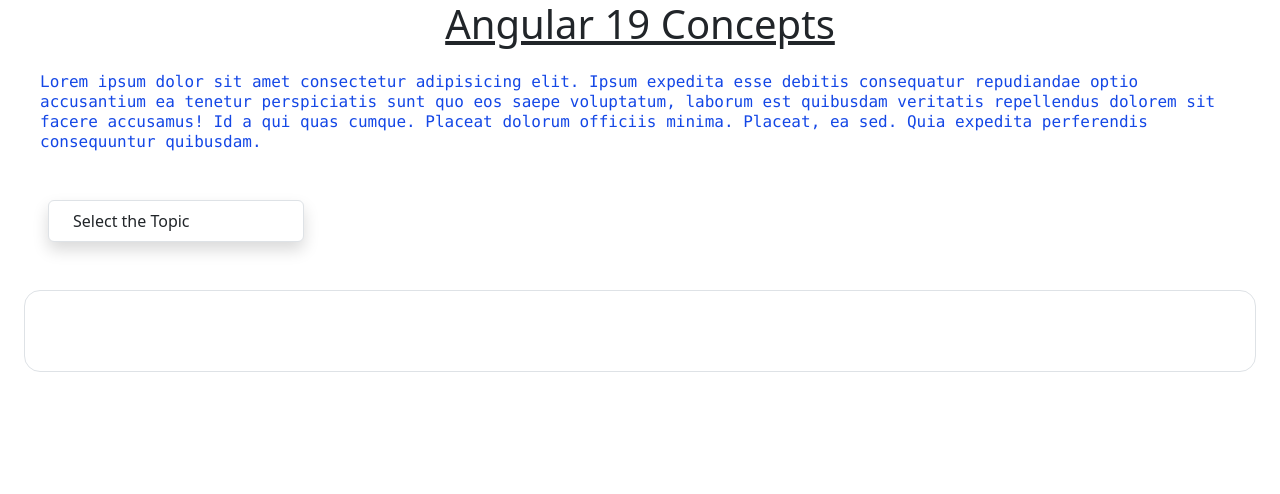
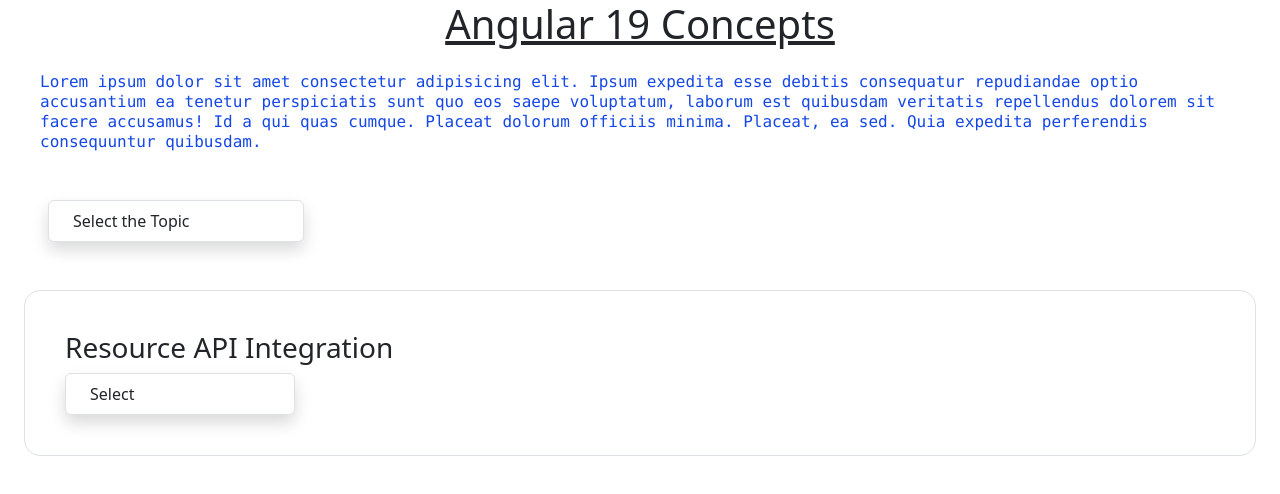
Before and after one commit to MadhuKumarGowda/Angular, an Angular app: page /ResourceAPI in a window 1280 px wide. Before the commit this address led to /. Shown: the top 494 px of the page. Built offline with nearby package versions, Linux system fonts and the light colour scheme; no server answers.

Commit message:
Resource API implementation

```diff
--- a/src/app/app.component.ts
+++ b/src/app/app.component.ts
@@ -25,6 +25,7 @@
     { path: 'TemplateForm', name: 'Template Form' },
     { path: 'ReactiveForm', name: 'Reactive Form' },
     { path: 'APIIntegration', name: 'API Integration' },
+    { path: 'ResourceAPI', name: 'Resource API' },
   ];
 
   constructor(private router: Router) {}
--- a/src/app/app.routes.ts
+++ b/src/app/app.routes.ts
@@ -10,6 +10,7 @@
 import { TemplateFormComponent } from './components/forms/template-form/template-form.component';
 import { ReactiveFormComponent } from './components/forms/reactive-form/reactive-form.component';
 import { InteractAPIComponent } from './components/interact-api/interact-api.component';
+import { ResourceApiComponent } from './components/resource-api/resource-api.component';
 
 export const routes: Routes = [
   // below is default route, full means complete route and prefix is only routing value
@@ -25,4 +26,5 @@
   { path: 'TemplateForm', component: TemplateFormComponent },
   { path: 'ReactiveForm', component: ReactiveFormComponent },
   { path: 'APIIntegration', component: InteractAPIComponent },
+  { path: 'ResourceAPI', component: ResourceApiComponent },
 ];
--- /dev/null
+++ b/src/app/components/resource-api/resource-api.component.html
@@ -0,0 +1,24 @@
+<h3>Resource API Integration</h3>
+<div class="flex-col justify-center items-center">
+    <div>
+        <select (change)="selectedTodoId($event)" class="block appearance-none w-[20%] bg-white border border-gray-400 hover:border-gray-500 px-4 py-2 pr-8 rounded shadow leading-tight focus:outline-none focus:shadow-outline">
+            <option value="0"> Select</option>
+            <option value="1"> 1</option>
+            <option value="2"> 2</option>
+            <option value="3"> 3</option>
+            <option value="4"> 4</option>
+            <option value="5"> 5</option>
+        </select>
+    </div>
+    @if(userList.hasValue()){
+        <div>
+            <ul>
+                @for(user of userList.value(); track $index){
+                    <li> {{user.title}} - {{user.completed}}</li>
+                }
+            </ul>
+        </div>
+    }
+
+
+</div>
--- /dev/null
+++ b/src/app/components/resource-api/resource-api.component.ts
@@ -0,0 +1,26 @@
+import { Component, resource, signal } from '@angular/core';
+
+@Component({
+  selector: 'app-resource-api',
+  imports: [],
+  templateUrl: './resource-api.component.html',
+  styleUrl: './resource-api.component.css',
+})
+export class ResourceApiComponent {
+  todoId = signal<number>(0);
+
+  userList = resource({
+    request: () => ({ id: this.todoId() }),
+    loader: ({ request, abortSignal }) =>
+      fetch(`https://jsonplaceholder.typicode.com/users/${request.id}/todos`, {
+        signal: abortSignal,
+      }).then((res) => res.json() as Promise<any[]>),
+  });
+
+  selectedTodoId = (event: Event): void => {
+    const selectedValue = (event.target as HTMLSelectElement).value;
+    this.todoId.set(parseInt(selectedValue));
+    // below method is to reload the API data
+    //this.userList.reload()
+  };
+}
```
Also changed, not shown: src/app/components/resource-api/resource-api.component.css (added), 1 other file (tests, documents, lock files or other folders).
